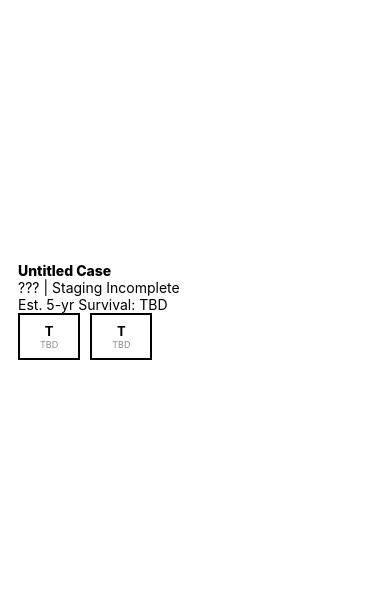
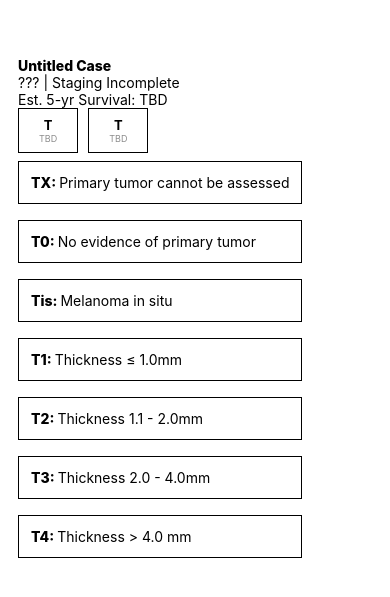
Before and after one commit to sirkevinwang/NOMA, a React Native app: screen / in a window 390 px wide. Shown: the part 111-708 px from the top of the page. Built offline with nearby package versions, Linux system fonts and the light colour scheme.

Commit message:
Togglable options + TPage

```diff
--- a/App.js
+++ b/App.js
@@ -5,6 +5,7 @@ import CaseHeader from './components/Header/CaseHeader';
 import NavigationBar from './components/Navigation/NavigationBar';
 
 import emptyCaseData from './cases/empty-case';
+import TPage from './Pages/TPage';
 
 export default function App() {
   const [currentStep, setCurrentStep]= useState("T");
@@ -19,7 +20,7 @@ export default function App() {
   const [TStage, setTStage] = useState({
     "depth": null,
     "ulceration": null,
-    "more_than_0.8mm": null,
+    "more_than_08mm": null,
   });
 
   const [NStage, setNStage] = useState({
@@ -33,6 +34,8 @@ export default function App() {
     "mets_location": null
   })
 
+  const [randomInt, setRandomInt] = useState(0);
+
   return (
     <View style={styles.container}>
       <CaseHeader
@@ -41,6 +44,12 @@ export default function App() {
         caseStagingStatus = {caseStagingStatus}
         fiveYearSurvival = {fiveYearSurvival}/>
       <NavigationBar />
+      {/* Page */}
+      <TPage
+        TStage = {TStage}
+        setTStage = {setTStage}
+        randomInt={randomInt}
+        setRandomInt={setRandomInt}/>
       <StatusBar style="auto" />
     </View>
   );
--- /dev/null
+++ b/Pages/TPage.js
@@ -0,0 +1,90 @@
+import React from 'react';
+import { View, Text } from 'react-native';
+
+import OptionButton from '../components/Options/OptionButton';
+
+const TPage = (props) => {
+    const DATA = [
+        {
+            "id": 1,
+            "stage": "T",
+            "option_stage": "X",
+            "description": "Primary tumor cannot be assessed",
+        },
+        {
+            "id": 2,
+            "stage": "T",
+            "option_stage": "0",
+            "description": "No evidence of primary tumor",
+        },
+        {
+            "id": 3,
+            "stage": "T",
+            "option_stage": "is",
+            "description": "Melanoma in situ",
+        },
+        {
+            "id": 4,
+            "stage": "T",
+            "option_stage": "1",
+            "description": "Thickness ≤ 1.0mm",
+        },
+        {
+            "id": 5,
+            "stage": "T",
+            "option_stage": "2",
+            "description": "Thickness 1.1 - 2.0mm",
+        },
+        {
+            "id": 6,
+            "stage": "T",
+            "option_stage": "3",
+            "description": "Thickness 2.0 - 4.0mm",
+        },
+        {
+            "id": 7,
+            "stage": "T",
+            "option_stage": "4",
+            "description": "Thickness > 4.0 mm",
+        },
+    ]
+
+
+    const computeIsActive = (TStage, optionStage) => {
+        if (TStage.depth === null) {
+            return false
+        } else if (TStage.depth === optionStage) {
+            return true
+        } else {
+            return false
+        }
+    }
+
+    const depthOptionClicked = (id) => {
+        props.setTStage(
+            {
+                "depth": DATA[id - 1].option_stage,
+                "ulceration": props.TStage.ulceration,
+                "more_than_08mm": props.TStage.more_than_08mm
+            }
+        )
+    }
+
+    const options = DATA.map((option) =>
+        <OptionButton
+            key={option.id}
+            primaryTitle={option.stage + option.option_stage}
+            description={option.description}
+            isActive={computeIsActive(props.TStage, option.option_stage)}
+            onClick={() => depthOptionClicked(option.id)}
+            />
+    );
+
+    return (
+        <View>
+            {options}
+        </View>
+    )
+}
+
+export default TPage
--- a/cases/empty-case.js
+++ b/cases/empty-case.js
@@ -8,7 +8,7 @@ const emptyCaseData = {
         "T": {
             "depth": null,
             "ulceration": null,
-            "more_than_0.8mm": false
+            "more_than_08mm": false
         },
         "N": {
             "SLNB": null,
--- a/components/Navigation/NavigationStep.js
+++ b/components/Navigation/NavigationStep.js
@@ -13,12 +13,11 @@ const NavigationStep = (props) => {
 const styles = StyleSheet.create({
     wrapper: {
         borderColor: '#000',
-        borderWidth: 2,
+        borderWidth: 1,
         borderStyle: 'solid',
         paddingHorizontal: 20,
         paddingVertical: 8,
         marginRight: 10
-
     },
     stepTitle: {
         fontWeight: '700',
@@ -33,5 +32,4 @@ const styles = StyleSheet.create({
     }
 });
 
-
 export default NavigationStep
--- a/components/Options/OptionButton.js
+++ b/components/Options/OptionButton.js
@@ -1,12 +1,39 @@
 import React from 'react'
-import { View, Button } from 'react-native'
+import { View, Text, TouchableWithoutFeedback, StyleSheet } from 'react-native'
 
-const OptionButton = () => {
+const OptionButton = (props) => {
+    const styles = StyleSheet.create({
+        bold: {
+            fontWeight: '800'
+        },
+        textWrapper: {
+            flexDirection: 'row',
+            flexWrap: 'wrap',
+            textAlign: 'center',
+            borderWidth: 1,
+            borderStyle: 'solid',
+            borderColor: '#000',
+            padding: 12,
+            marginVertical: 8,
+            backgroundColor: props.isActive ? '#000' : '#fff'
+        },
+        activeTextColor: {
+            color: '#fff'
+        }
+    });
+
     return (
-        <View>
-            <Button>T1: 1.0mm</Button>
+        <View >
+            <TouchableWithoutFeedback onPress={props.onClick}>
+                <View style={styles.textWrapper}>
+                    <Text style={props.isActive ? [styles.activeTextColor, styles.bold] : [styles.bold]}>{props.primaryTitle}: </Text>
+                    <Text style={props.isActive ? [styles.activeTextColor] : []}>{props.description}</Text>
+                </View>
+            </TouchableWithoutFeedback>
         </View>
     )
 }
 
+
+
 export default OptionButton
```
Also changed, not shown: Pages/MPage.js (added), Pages/NPage.js (added), Pages/SLNBPage.js (added).
